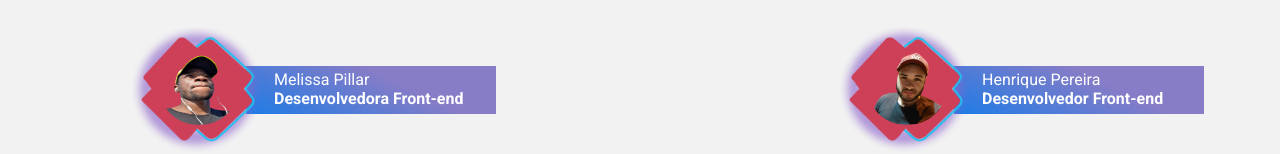
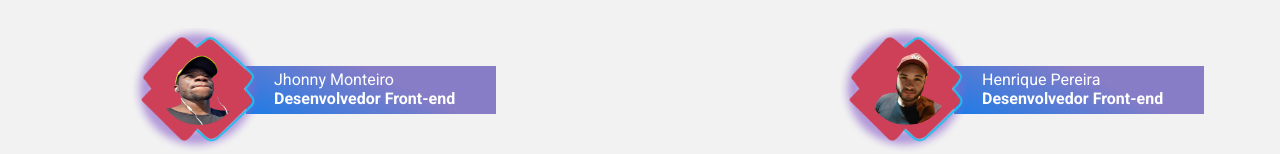
Before and after one commit to leadcodeti/ebook-landing-page-leadcode, a React (Create React App) app: page / in a window 1280 px wide. Shown: the part 473-627 px from the top of the page. Built offline with nearby package versions, Linux system fonts and the light colour scheme.

Commit message:
adicionando novos feedbacks a testemunhos

```diff
--- a/src/pages/testemunhos/index.tsx
+++ b/src/pages/testemunhos/index.tsx
@@ -82,8 +82,8 @@ export function Testemunhos() {
                                 <img className={styles.boxImg} src={boxImg} alt="background de testemunho" />
                                 <img className={styles.imgTestimony} src={imgJhonny} alt="imagem de testemunho" />
                             <div className={styles.personInfos}>
-                                <h3>Melissa Pillar</h3>
-                                <p>Desenvolvedora Front-end</p>
+                                <h3>Jhonny Monteiro</h3>
+                                <p>Desenvolvedor Front-end</p>
                             </div>
                             </div>
                         </div>
```
